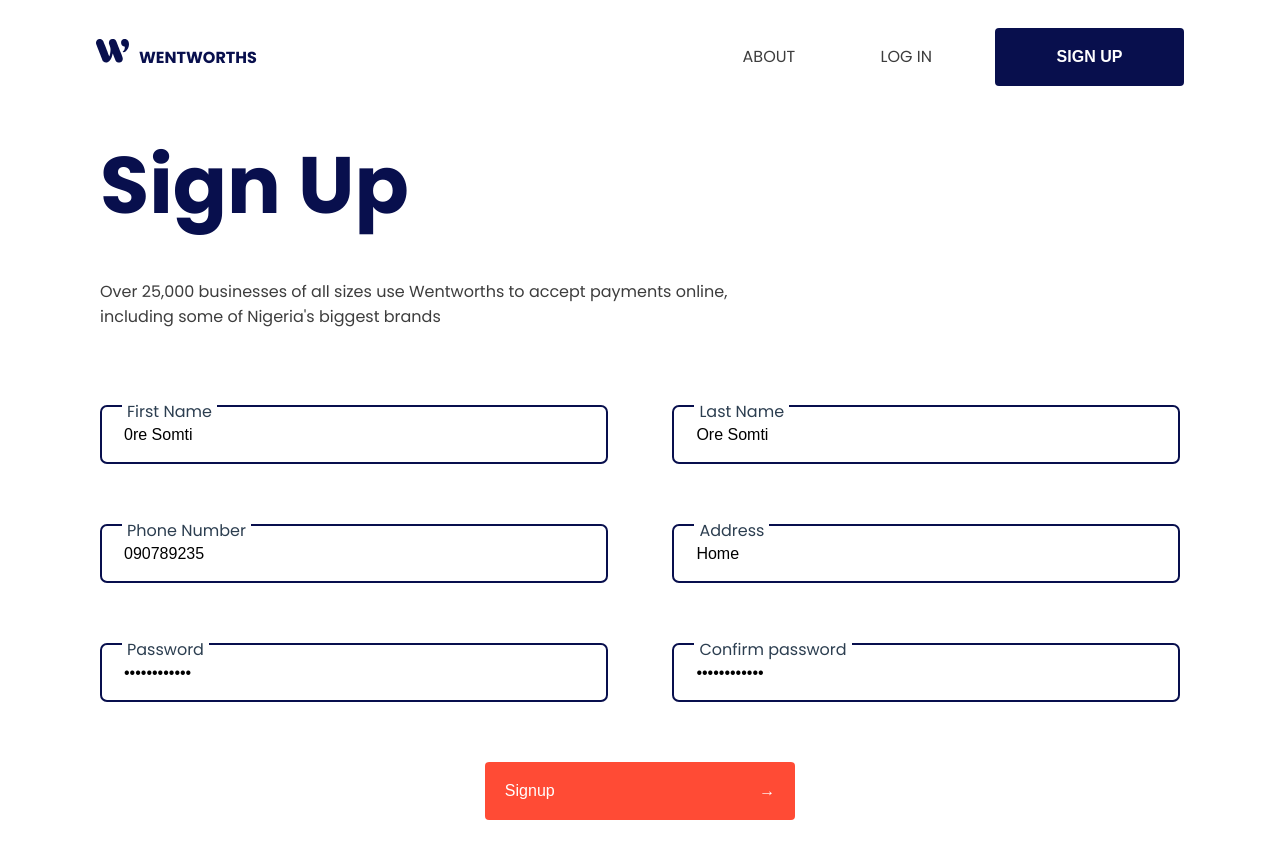
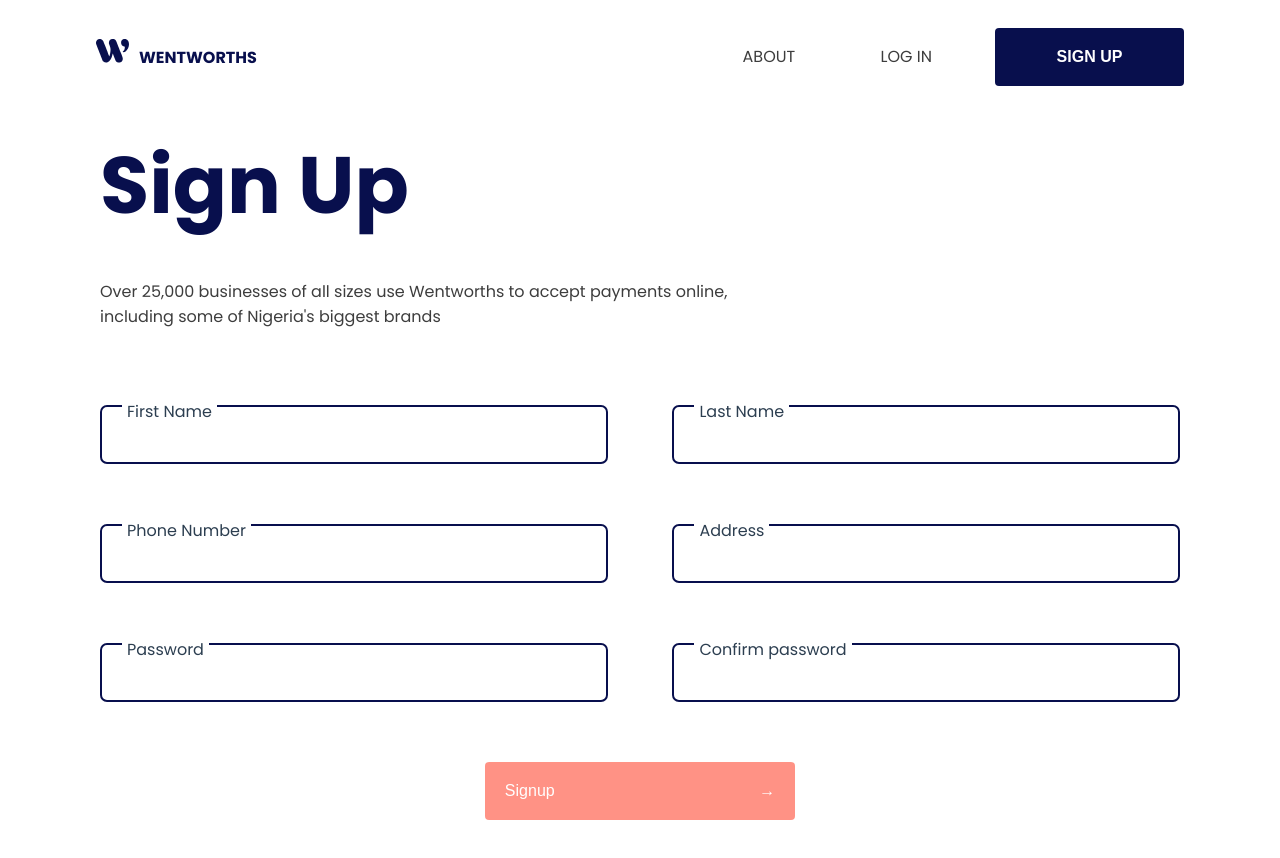
Before and after one commit to mezlet/FSI_TEST, a Vue app in the folder FRONTEND/: page /signup in a window 1280 px wide. Shown: the top 858 px of the page. Built offline with nearby package versions, Linux system fonts and the light colour scheme; what vue-toasted would draw is missing.

Commit message:
Removes hard coded data

```diff
--- a/FRONTEND/src/views/Signup.vue
+++ b/FRONTEND/src/views/Signup.vue
@@ -145,12 +145,12 @@ export default {
   },
   data: () => ({
     form: {
-      firstName: "0re Somti",
-      lastName: "Ore Somti",
-      phoneNumber: "090789235",
-      password: "prettypretty",
-      confirmPassword: "prettypretty",
-      address: "Home"
+      firstName: "",
+      lastName: "",
+      phoneNumber: "",
+      password: "",
+      confirmPassword: "",
+      address: ""
     },
     snack: true
   }),
--- a/FRONTEND/src/views/UpdateDetails.vue
+++ b/FRONTEND/src/views/UpdateDetails.vue
@@ -83,8 +83,8 @@ export default {
       "date of birth": "12/08/2019"
     },
     form: {
-      bvn: "12345678901",
-      dob: "2019-01-23",
+      bvn: "",
+      dob: "",
       verify: ""
     }
   }),
```
